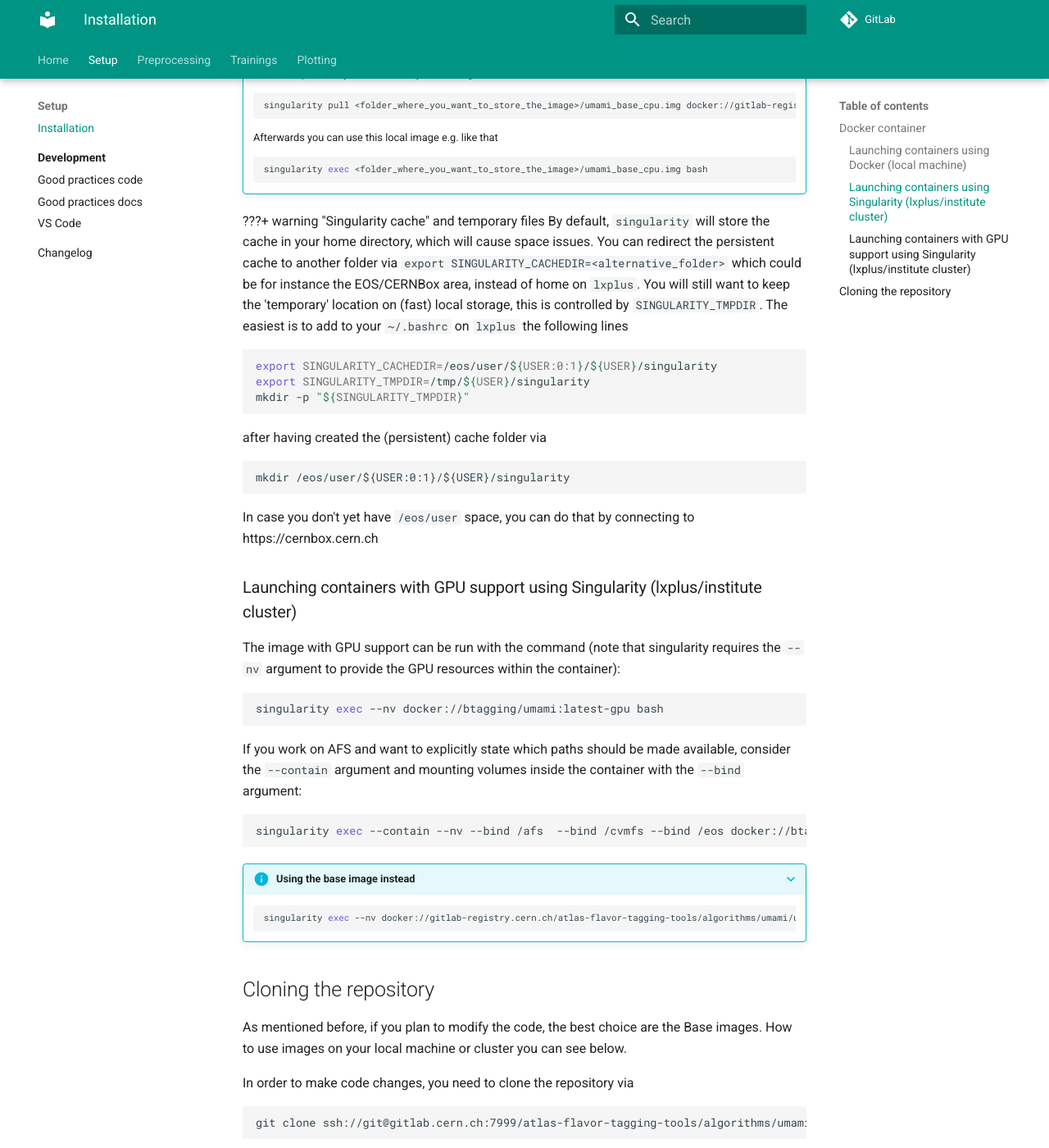
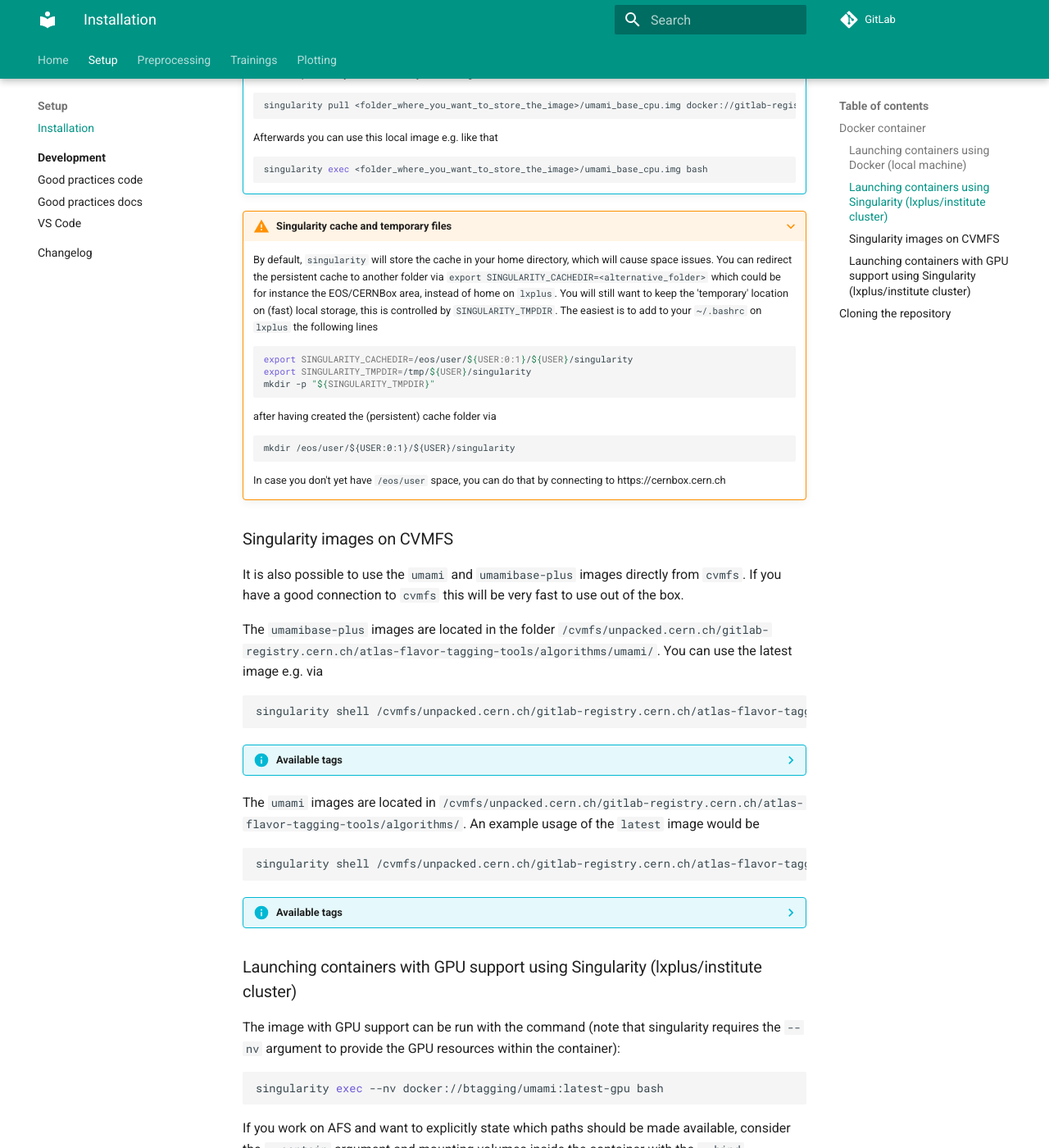
Before and after one commit to umami-hep/umami, an MkDocs documentation site: the page built from docs/setup/installation.md, in a window 1280 px wide and 1400 px high, scrolled down 2158 px. Shown: the whole window at 82% size. Built offline with MkDocs 1.6.1 and Material for MkDocs 9.7.7, drawn with Linux system fonts in a browser that asks for light colours.

Commit message:
Adding CVMFS singularity images

````diff
--- a/docs/setup/installation.md
+++ b/docs/setup/installation.md
@@ -123,7 +123,7 @@ singularity exec docker://gitlab-registry.cern.ch/atlas-flavor-tagging-tools/alg
     singularity exec <folder_where_you_want_to_store_the_image>/umami_base_cpu.img bash
     ```
 
-???+ warning "Singularity cache" and temporary files
+???+ warning "Singularity cache and temporary files"
     By default, `singularity` will store the cache in your home directory, which will cause space issues.
     You can redirect the persistent cache to another folder via `export SINGULARITY_CACHEDIR=<alternative_folder>` which could be for instance the EOS/CERNBox area, instead of home on `lxplus`. You will still want to keep the 'temporary' location on (fast) local storage, this is controlled by `SINGULARITY_TMPDIR`.
     The easiest is to add to your `~/.bashrc` on `lxplus` the following lines
@@ -138,6 +138,36 @@ singularity exec docker://gitlab-registry.cern.ch/atlas-flavor-tagging-tools/alg
     ```
     In case you don't yet have `/eos/user` space, you can do that by connecting to https://cernbox.cern.ch
 
+
+### Singularity images on CVMFS
+
+It is also possible to use the `umami` and `umamibase-plus` images directly from `cvmfs`. If you have a good connection to `cvmfs` this will be very fast to use out of the box.
+
+The `umamibase-plus` images are located in the folder `/cvmfs/unpacked.cern.ch/gitlab-registry.cern.ch/atlas-flavor-tagging-tools/algorithms/umami/`. You can use the latest image e.g. via
+
+```bash
+singularity shell /cvmfs/unpacked.cern.ch/gitlab-registry.cern.ch/atlas-flavor-tagging-tools/algorithms/umami/umamibase-plus:latest
+```
+
+??? info "Available tags"
+    To check which tags are available, you can have a look in the folder via
+    ```bash
+    ls /cvmfs/unpacked.cern.ch/gitlab-registry.cern.ch/atlas-flavor-tagging-tools/algorithms/umami/
+    ```
+
+
+The `umami` images are located in `/cvmfs/unpacked.cern.ch/gitlab-registry.cern.ch/atlas-flavor-tagging-tools/algorithms/`.
+An example usage of the `latest` image would be
+
+```bash
+singularity shell /cvmfs/unpacked.cern.ch/gitlab-registry.cern.ch/atlas-flavor-tagging-tools/algorithms/umami:latest
+```
+
+??? info "Available tags"
+    To check which tags are available, you can have a look in the folder via
+    ```bash
+    ls /cvmfs/unpacked.cern.ch/gitlab-registry.cern.ch/atlas-flavor-tagging-tools/algorithms/
+    ```
 
 
 
````
